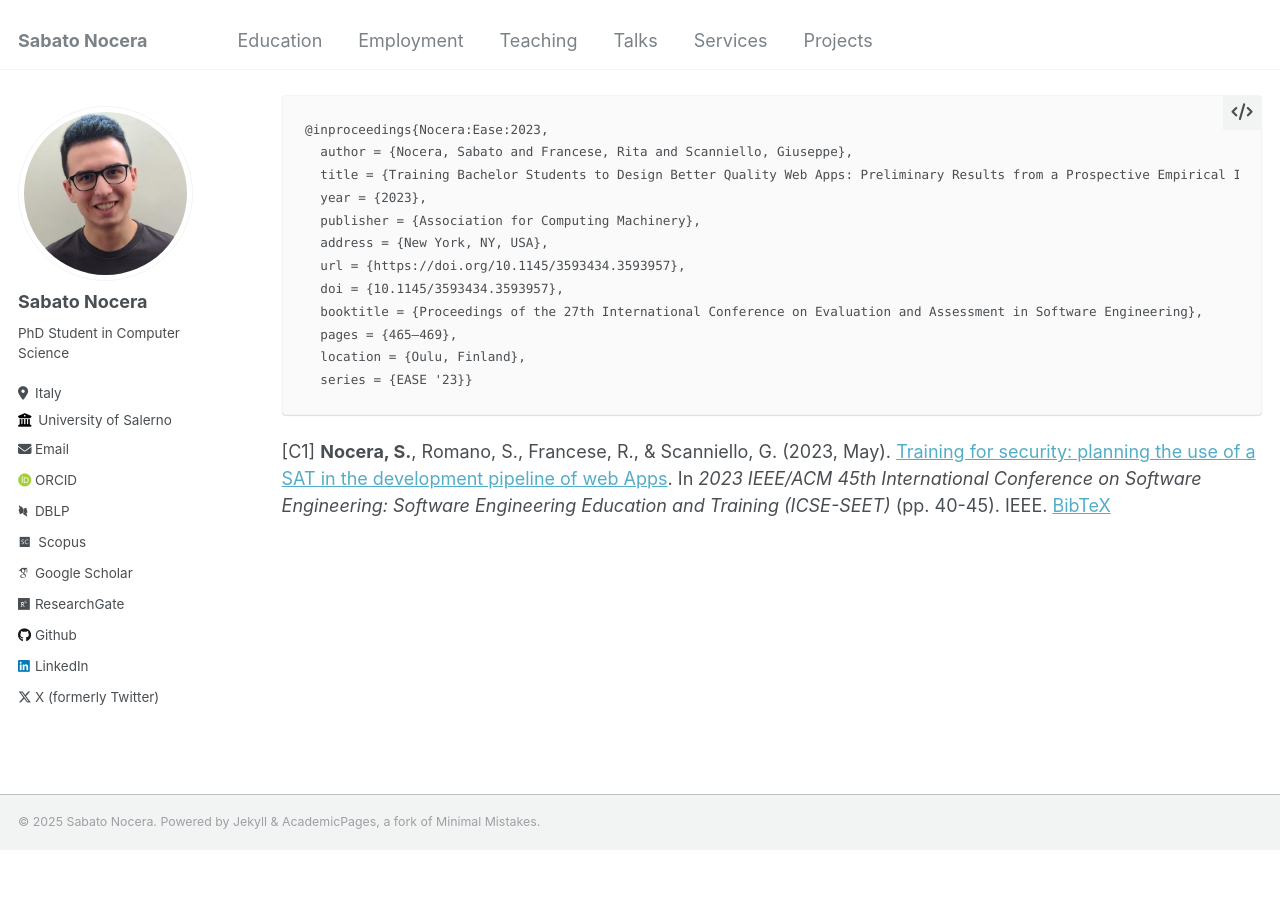
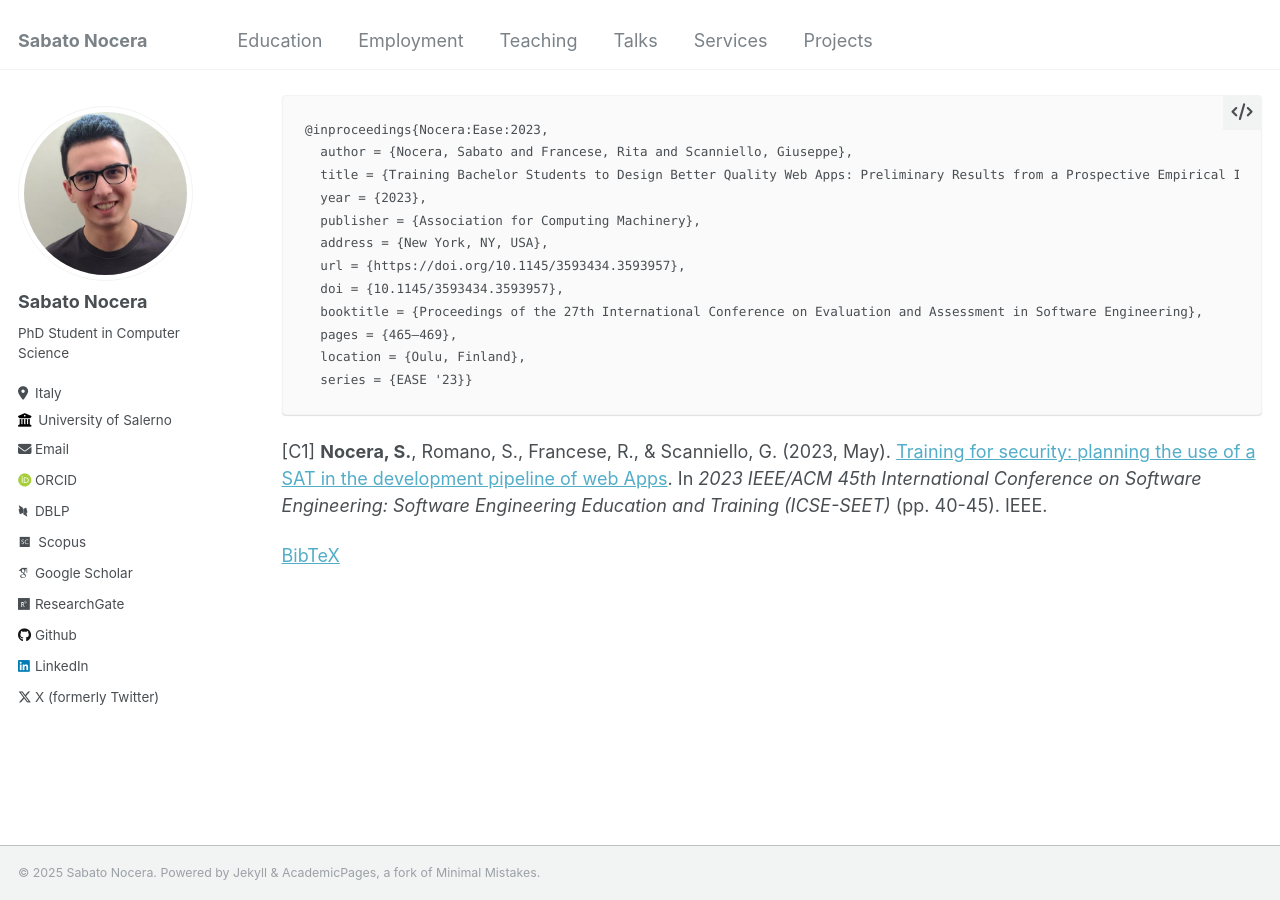
Before and after one commit to sabato-nocera/sabato-nocera.github.io, a Jekyll site: the page built from _pages/publications.md, in a window 1280 px wide and 900 px high, scrolled down 1398 px. Built offline with Jekyll 4.4.1, drawn with Linux system fonts in a browser that asks for light colours; some web fonts are replaced; before the commit the page ends 2248 px from its top, so only the background shows below that.

````diff
--- a/_pages/publications.md
+++ b/_pages/publications.md
@@ -48,8 +48,11 @@ an Empirical Study](#). In _2025 IEEE/ACM 22th International Conference on Minin
 ```
 
 [C1] **Nocera, S.**, Romano, S., Francese, R., & Scanniello, G. (2023, May). [Training for security: planning the use of a SAT in the development pipeline of web Apps](https://doi.org/10.1109/ICSE-SEET58685.2023.00010). In _2023 IEEE/ACM 45th International Conference on Software Engineering: Software Engineering Education and Training (ICSE-SEET)_ (pp. 40-45). IEEE.
-<a href="#" onclick="toggleSnippet('c1')">BibTeX</a>
+
+<a href="" onclick="toggleSnippet('c1')">BibTeX</a>
+
 <div id="c1" style="display: none;">
+
   ```markdown
   @inproceedings{Nocera:IcseSeet:2023,
     author={Nocera, Sabato and Romano, Simone and Francese, Rita and Scanniello, Giuseppe},
@@ -60,6 +63,7 @@ an Empirical Study](#). In _2025 IEEE/ACM 22th International Conference on Minin
     url = {https://doi.org/10.1109/ICSE-SEET58685.2023.00010},
     doi={10.1109/ICSE-SEET58685.2023.00010}}
   ```
+
 </div>
 
 
````
